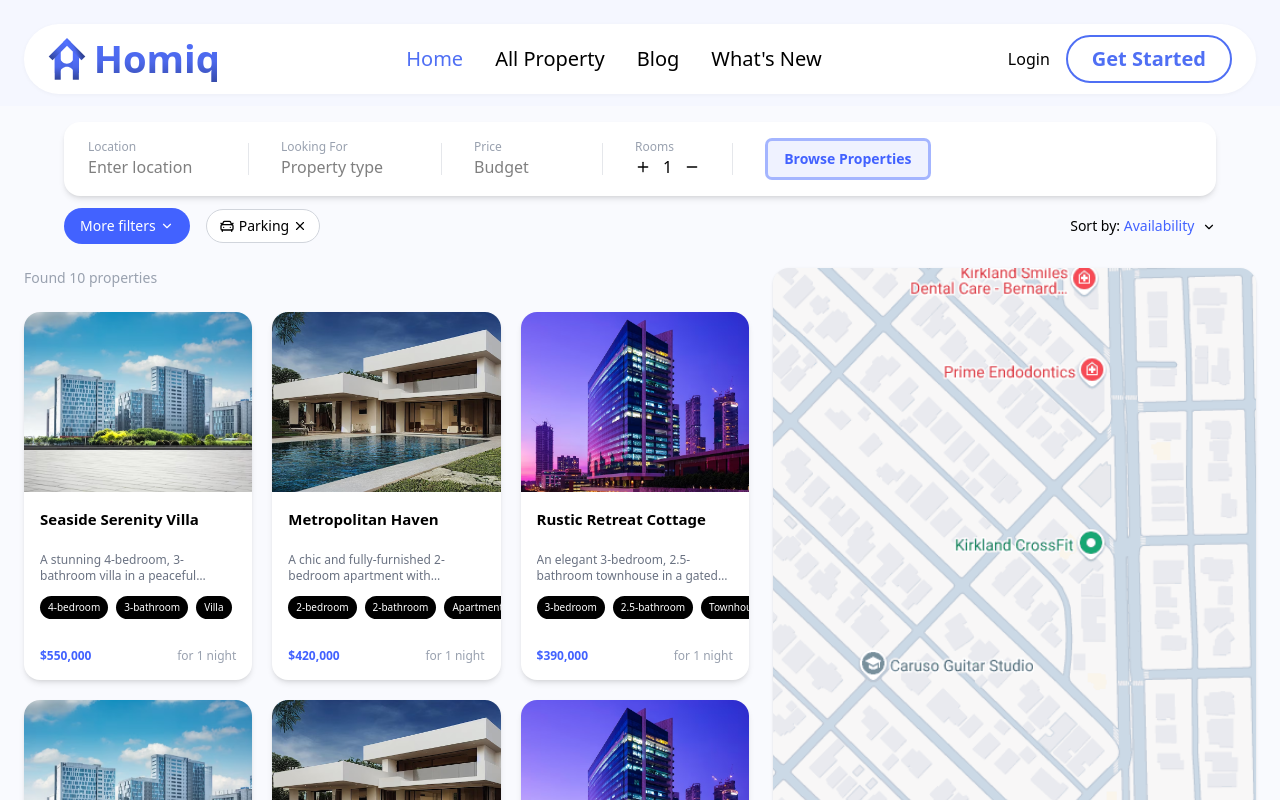
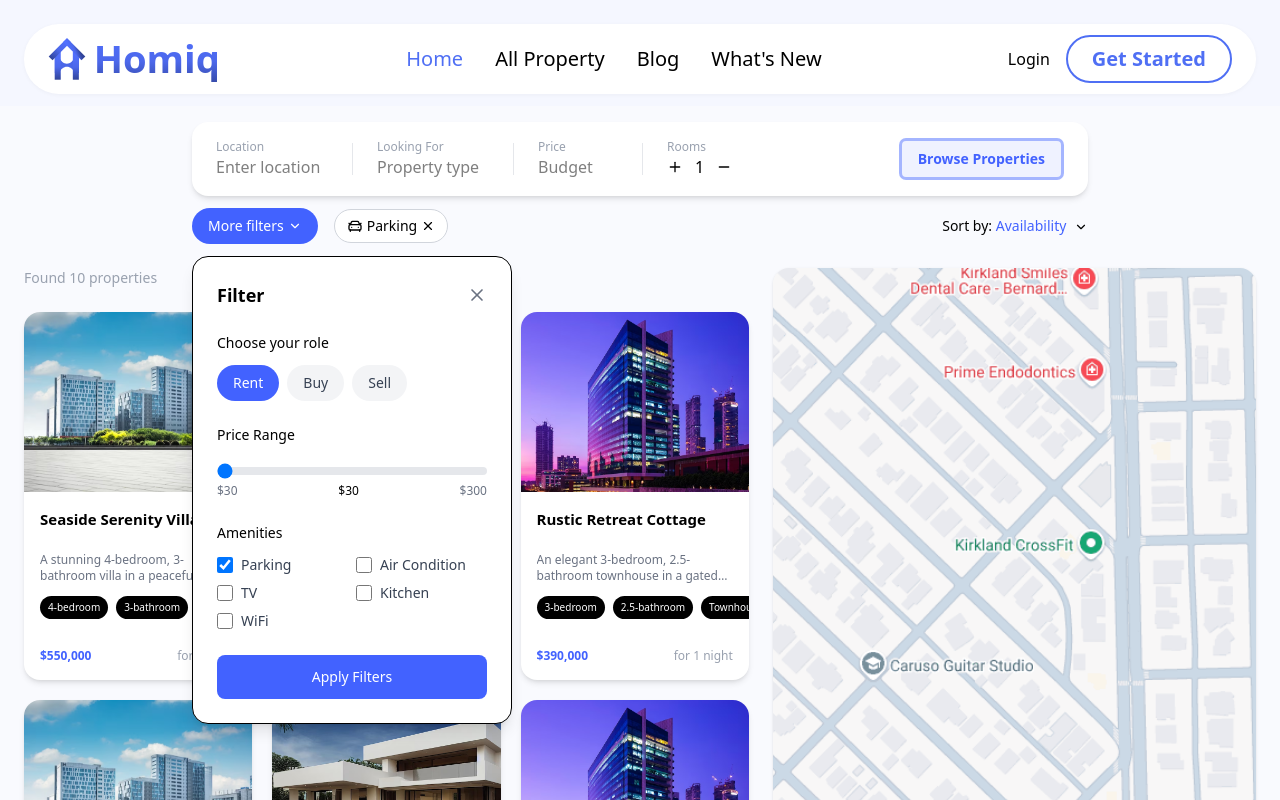
Before and after one commit to TamimOp/Homiq, a Next.js app: page /BrowsePage in a window 1280 px wide. Both pictures are taken after a click on the button "More filters". Shown: the top 800 px of the page. Built offline with nearby package versions, Linux system fonts and the light colour scheme.

Commit message:
add filter dropdown with amenities and price range selection to BrowsePage

```diff
--- a/app/BrowsePage/page.tsx
+++ b/app/BrowsePage/page.tsx
@@ -12,6 +12,10 @@ import {
   Minus,
   X,
   CarFront,
+  AirVent,
+  Tv,
+  ChefHat,
+  Wifi,
 } from "lucide-react";
 import Image from "next/image";
 
@@ -21,6 +25,7 @@ function BrowsePageContent() {
   const searchParams = useSearchParams();
   const [currentPage, setCurrentPage] = useState(1);
   const [isMobile, setIsMobile] = useState(false);
+  const [showFilterDropdown, setShowFilterDropdown] = useState(false);
 
   // Search filters state
   const [filters, setFilters] = useState({
@@ -33,6 +38,11 @@ function BrowsePageContent() {
   // Additional state for SearchBar features
   const [guests, setGuests] = useState(1);
   const [activeFilters, setActiveFilters] = useState(["Parking"]);
+
+  // Filter dropdown state
+  const [selectedRole, setSelectedRole] = useState("rent");
+  const [priceRange, setPriceRange] = useState(30);
+  const [amenities, setAmenities] = useState(["Parking"]);
 
   // Check for mobile screen
   useEffect(() => {
@@ -104,12 +114,42 @@ function BrowsePageContent() {
 
   const removeFilter = (filterToRemove: string) => {
     setActiveFilters((prev) => prev.filter((f) => f !== filterToRemove));
+    setAmenities((prev) => prev.filter((f) => f !== filterToRemove));
+  };
+
+  const toggleAmenity = (amenity: string) => {
+    setAmenities((prev) => {
+      const newAmenities = prev.includes(amenity)
+        ? prev.filter((a) => a !== amenity)
+        : [...prev, amenity];
+
+      // Update active filters
+      setActiveFilters(newAmenities);
+      return newAmenities;
+    });
+  };
+
+  const getAmenityIcon = (amenity: string) => {
+    switch (amenity.toLowerCase()) {
+      case "parking":
+        return <CarFront size={16} />;
+      case "air condition":
+        return <AirVent size={16} />;
+      case "tv":
+        return <Tv size={16} />;
+      case "kitchen":
+        return <ChefHat size={16} />;
+      case "wifi":
+        return <Wifi size={16} />;
+      default:
+        return <CarFront size={16} />;
+    }
   };
 
   return (
     <div className="w-full min-h-screen bg-[#f9fafe] px-3 sm:px-6 py-4">
       {/* Top Centered Search Bar */}
-      <div className="mb-6 mx-auto max-w-6xl w-full">
+      <div className="mb-6 mx-auto max-w-4xl w-full">
         <div className="bg-white rounded-2xl shadow-md p-4 sm:px-6 sm:py-4">
           {/* Mobile/Tablet Search Bar */}
           {isMobile ? (
@@ -183,7 +223,8 @@ function BrowsePageContent() {
             </div>
           ) : (
             /* Desktop Search Bar */
-            <div className="flex items-center gap-4 lg:gap-8">
+            <div className="flex items-center justify-between gap-4">
+              <div className="flex items-center gap-4 lg:gap-6">
                 <div className="flex-shrink-0">
                   <p className="text-xs text-gray-400">Location</p>
                   <input
@@ -193,7 +234,7 @@ function BrowsePageContent() {
                       handleFilterChange("location", e.target.value)
                     }
                     placeholder="Enter location"
-                  className="text-base font-medium text-black bg-transparent outline-none border-none p-0 w-28 lg:w-32"
+                    className="text-base font-medium text-black bg-transparent outline-none border-none p-0 w-24 lg:w-28"
                   />
                 </div>
                 <div className="w-[1px] h-8 bg-gray-200 flex-shrink-0" />
@@ -206,7 +247,7 @@ function BrowsePageContent() {
                       handleFilterChange("lookingFor", e.target.value)
                     }
                     placeholder="Property type"
-                  className="text-base font-medium text-black bg-transparent outline-none border-none p-0 w-28 lg:w-32"
+                    className="text-base font-medium text-black bg-transparent outline-none border-none p-0 w-24 lg:w-28"
                   />
                 </div>
                 <div className="w-[1px] h-8 bg-gray-200 flex-shrink-0" />
@@ -215,9 +256,11 @@ function BrowsePageContent() {
                   <input
                     type="text"
                     value={filters.price}
-                  onChange={(e) => handleFilterChange("price", e.target.value)}
+                    onChange={(e) =>
+                      handleFilterChange("price", e.target.value)
+                    }
                     placeholder="Budget"
-                  className="text-base font-medium text-black bg-transparent outline-none border-none p-0 w-20 lg:w-24"
+                    className="text-base font-medium text-black bg-transparent outline-none border-none p-0 w-16 lg:w-20"
                   />
                 </div>
                 <div className="w-[1px] h-8 bg-gray-200 flex-shrink-0" />
@@ -237,7 +280,7 @@ function BrowsePageContent() {
                     />
                   </div>
                 </div>
-              <div className="w-[1px] h-8 bg-gray-200 flex-shrink-0" />
+              </div>
               <div className="flex items-center flex-shrink-0">
                 <button
                   className="text-sm font-semibold px-3 lg:px-4 py-2 whitespace-nowrap flex items-center justify-center"
@@ -264,18 +307,130 @@ function BrowsePageContent() {
         </div>
 
         {/* Filters and Sort */}
-        <div className="flex flex-col sm:flex-row items-start sm:items-center justify-between mt-3 gap-3">
+        <div className="flex flex-col sm:flex-row items-start sm:items-center justify-between mt-3 gap-3 relative">
           <div className="flex items-center gap-4 overflow-x-auto w-full sm:w-auto">
-            <button className="bg-[#4262FF] text-white text-sm font-medium px-4 py-2 rounded-full flex items-center gap-1 flex-shrink-0">
+            <button
+              className="bg-[#4262FF] text-white text-sm font-medium px-4 py-2 rounded-full flex items-center gap-1 flex-shrink-0"
+              onClick={() => setShowFilterDropdown(!showFilterDropdown)}
+            >
               More filters <ChevronDown size={14} />
             </button>
+
+            {/* Filter Dropdown */}
+            {showFilterDropdown && (
+              <div className="absolute top-12 left-0 bg-white rounded-2xl shadow-lg p-6 w-80 z-10 border">
+                <div className="space-y-6">
+                  {/* Header */}
+                  <div className="flex items-center justify-between">
+                    <h3 className="text-lg font-semibold text-black">Filter</h3>
+                    <X
+                      size={20}
+                      className="cursor-pointer text-gray-500"
+                      onClick={() => setShowFilterDropdown(false)}
+                    />
+                  </div>
+
+                  {/* Role Selection */}
+                  <div>
+                    <h4 className="text-sm font-medium text-black mb-3">
+                      Choose your role
+                    </h4>
+                    <div className="flex gap-2">
+                      {["rent", "buy", "sell"].map((role) => (
+                        <button
+                          key={role}
+                          onClick={() => setSelectedRole(role)}
+                          className={`px-4 py-2 rounded-full text-sm font-medium capitalize transition-all ${
+                            selectedRole === role
+                              ? "bg-[#4262FF] text-white"
+                              : "bg-gray-100 text-gray-700 hover:bg-gray-200"
+                          }`}
+                        >
+                          {role}
+                        </button>
+                      ))}
+                    </div>
+                  </div>
+
+                  {/* Price Range */}
+                  <div>
+                    <h4 className="text-sm font-medium text-black mb-3">
+                      Price Range
+                    </h4>
+                    <div className="space-y-2">
+                      <input
+                        type="range"
+                        min="30"
+                        max="300"
+                        value={priceRange}
+                        onChange={(e) => setPriceRange(Number(e.target.value))}
+                        className="w-full h-2 bg-gray-200 rounded-lg appearance-none cursor-pointer"
+                        style={{
+                          background: `linear-gradient(to right, #4262FF 0%, #4262FF ${
+                            ((priceRange - 30) / 270) * 100
+                          }%, #e5e7eb ${
+                            ((priceRange - 30) / 270) * 100
+                          }%, #e5e7eb 100%)`,
+                        }}
+                      />
+                      <div className="flex justify-between text-xs text-gray-500">
+                        <span>$30</span>
+                        <span className="font-medium text-black">
+                          ${priceRange}
+                        </span>
+                        <span>$300</span>
+                      </div>
+                    </div>
+                  </div>
+
+                  {/* Amenities */}
+                  <div>
+                    <h4 className="text-sm font-medium text-black mb-3">
+                      Amenities
+                    </h4>
+                    <div className="grid grid-cols-2 gap-2">
+                      {[
+                        "Parking",
+                        "Air Condition",
+                        "TV",
+                        "Kitchen",
+                        "WiFi",
+                      ].map((amenity) => (
+                        <label
+                          key={amenity}
+                          className="flex items-center gap-2 cursor-pointer"
+                        >
+                          <input
+                            type="checkbox"
+                            checked={amenities.includes(amenity)}
+                            onChange={() => toggleAmenity(amenity)}
+                            className="w-4 h-4 text-[#4262FF] bg-gray-100 border-gray-300 rounded focus:ring-[#4262FF] focus:ring-2"
+                          />
+                          <span className="text-sm text-gray-700">
+                            {amenity}
+                          </span>
+                        </label>
+                      ))}
+                    </div>
+                  </div>
+
+                  {/* Apply Button */}
+                  <button
+                    className="w-full bg-[#4262FF] text-white text-sm font-medium py-3 rounded-lg hover:bg-[#3651e6] transition-colors"
+                    onClick={() => setShowFilterDropdown(false)}
+                  >
+                    Apply Filters
+                  </button>
+                </div>
+              </div>
+            )}
 
             {activeFilters.map((filter, idx) => (
               <div
                 key={idx}
                 className="flex items-center gap-1 px-3 py-1.5 border border-gray-300 rounded-full bg-white text-sm font-medium text-black flex-shrink-0"
               >
-                <CarFront size={16} />
+                {getAmenityIcon(filter)}
                 {filter}
                 <X
                   size={14}
```
Lines whose indentation alone changed are shown as unchanged.
